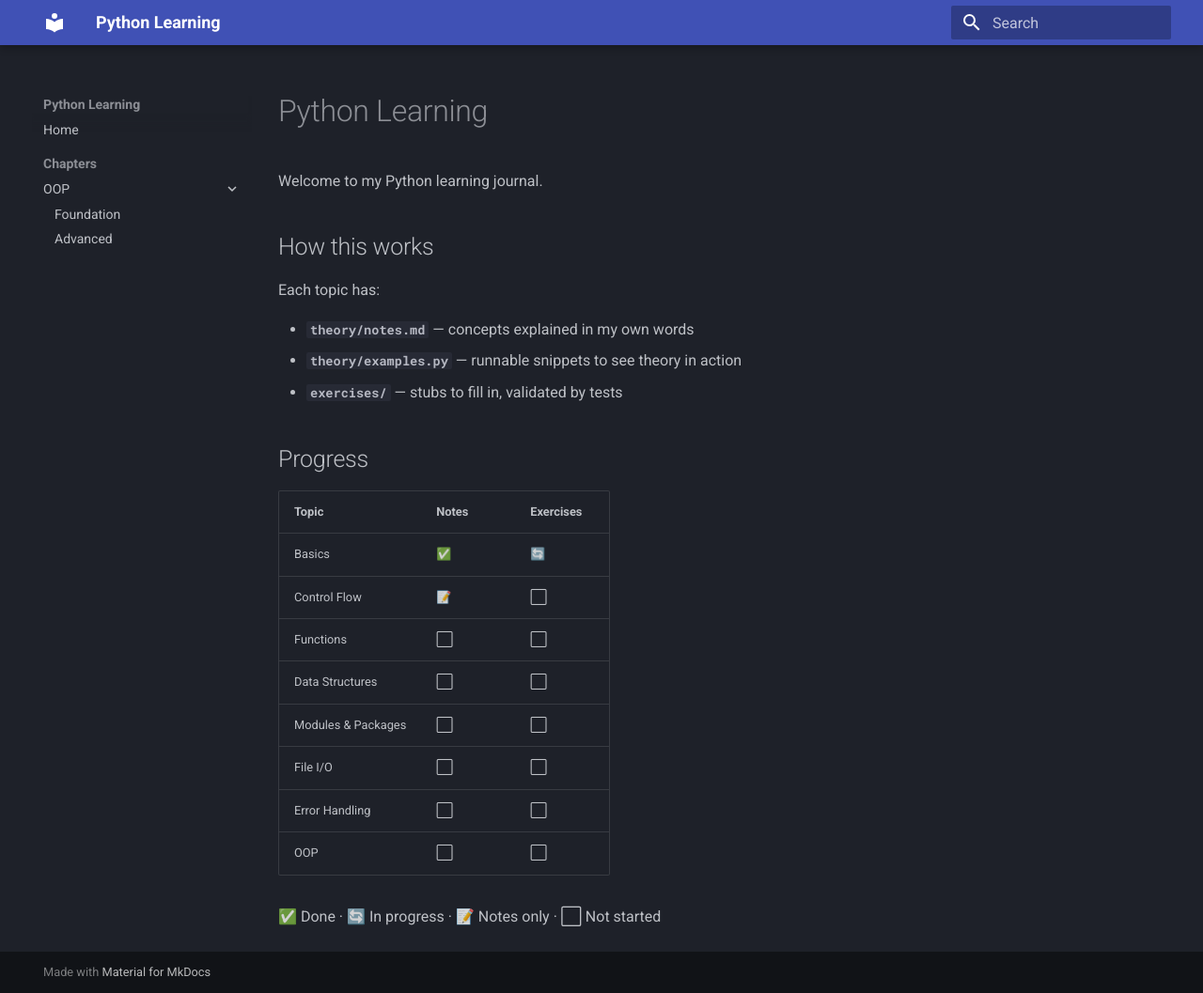
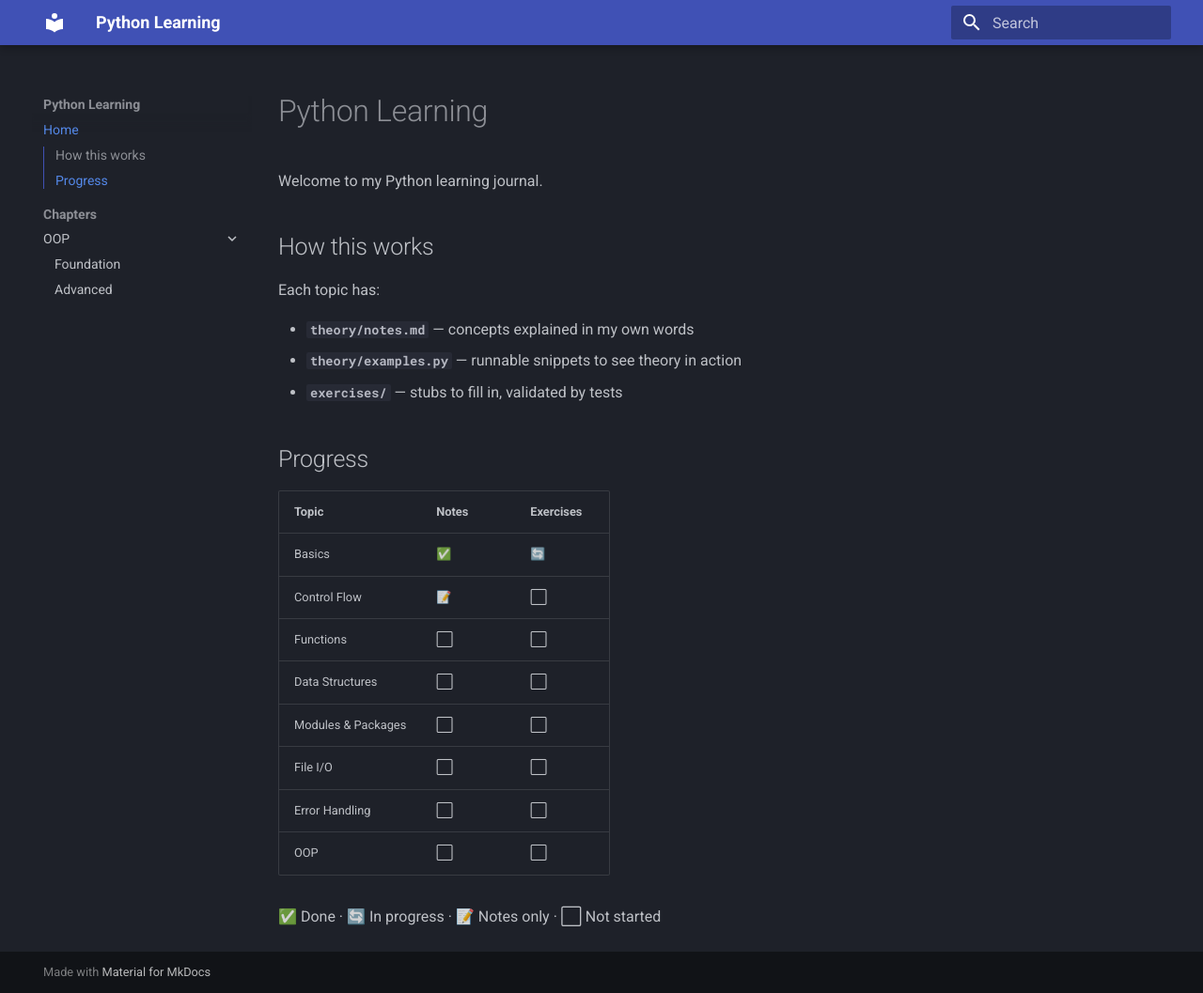
Before and after one commit to blackat/python-learning, an MkDocs documentation site: the page built from docs/index.md, in a window 1280 px wide and 1057 px high. Shown: the whole window at 94% size. Built offline with MkDocs 1.6.1 and Material for MkDocs 9.7.7, drawn with Linux system fonts in a browser that asks for light colours; part of the change alters nothing that is shown.

```diff
--- a/mkdocs.yml
+++ b/mkdocs.yml
@@ -1,4 +1,5 @@
 site_name: Python Learning
+site_url: https://blackat.github.io/python-learning/
 site_description: My personal Python learning journal — theory, examples, and exercises.
 docs_dir: docs
 exclude_docs: |
@@ -33,8 +34,8 @@ markdown_extensions:
       permalink: true
 
 nav:
-  - Home: docs/index.md
+  - Home: index.md
   - Chapters:
     - OOP:
-      - Foundation: src/lessons/ch01_oop/theory/notes_01_foundation.md
-      - Advanced: src/lessons/ch01_oop/theory/notes_02_advanced.md
+      - Foundation: ch01_oop/notes_01_foundation.md
+      - Advanced: ch01_oop/notes_02_advanced.md
```
